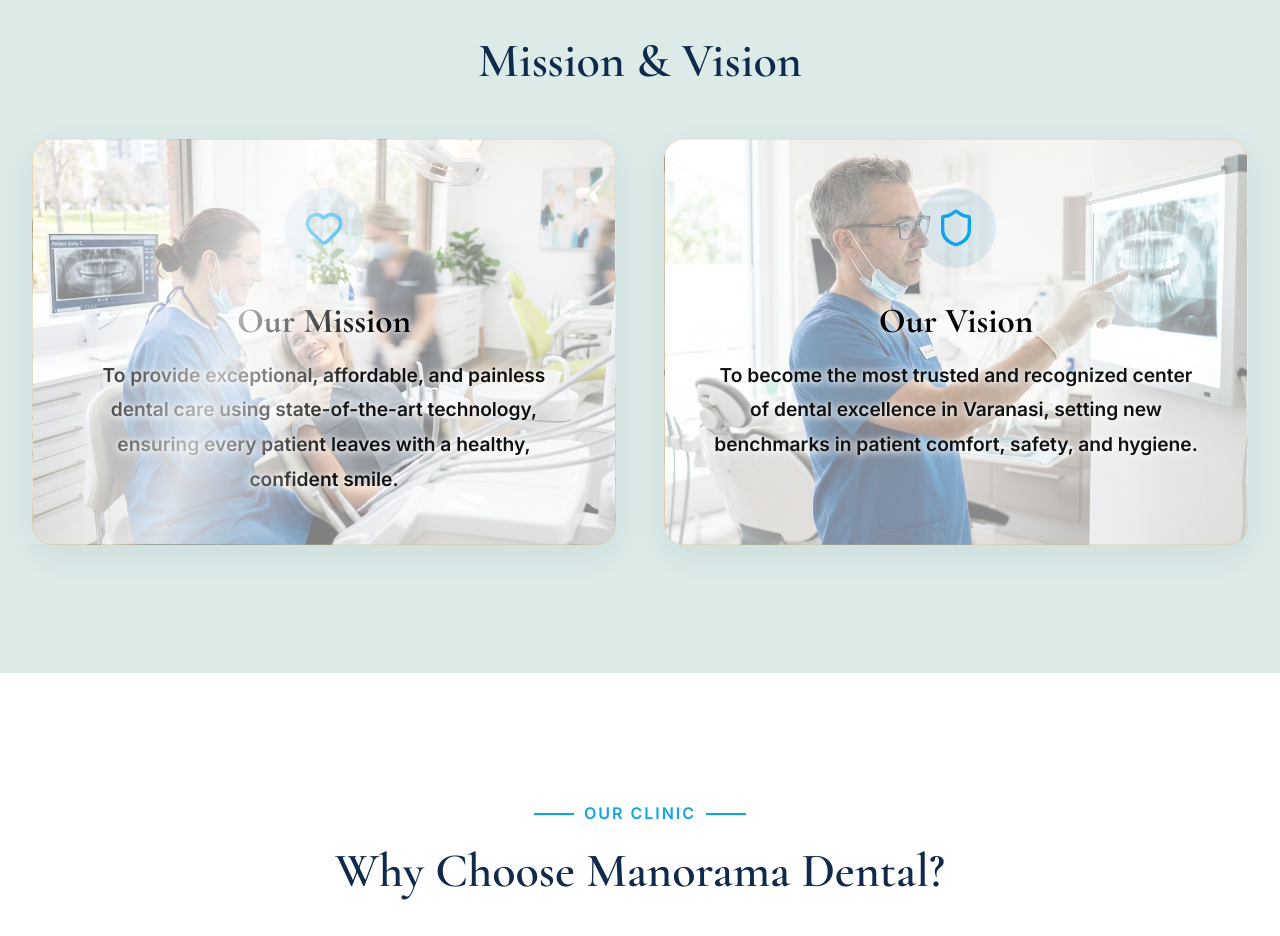
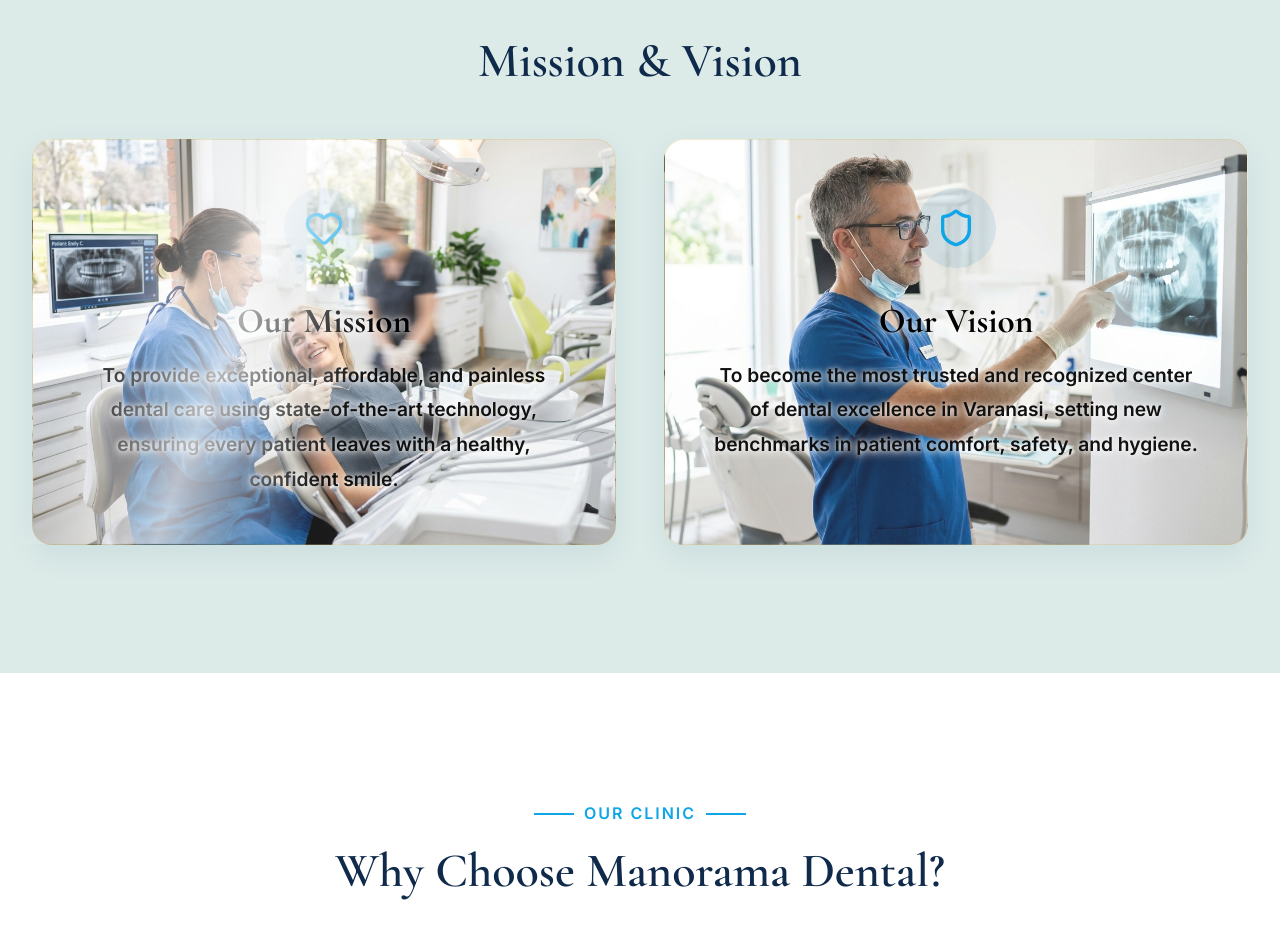
Before and after one commit to rajeev8299/manorama_dental_clinic, a React (Vite) app in the folder frontend/: page /about in a window 1280 px wide. Shown: the part 1420-2356 px from the top of the page. Built offline with nearby package versions, Linux system fonts and the light colour scheme; no server answers.

Commit message:
Fix washed out white overlay on Mission and Vision images

```diff
--- a/frontend/src/pages/About.tsx
+++ b/frontend/src/pages/About.tsx
@@ -81,7 +81,7 @@
               <h2 style={{ fontSize: '3rem', color: 'var(--color-primary)' }}>Mission & Vision</h2>
             </div>
             <div style={{ display: 'grid', gridTemplateColumns: '1fr 1fr', gap: '3rem' }}>
-              <Hover3DCard className="premium-card" style={{ padding: '3rem', background: 'linear-gradient(rgba(255, 255, 255, 0.5), rgba(255, 255, 255, 0.5)), url("/images/mission_bg.jpg") center/cover', textAlign: 'center' }}>
+              <Hover3DCard className="premium-card" style={{ padding: '3rem', background: 'linear-gradient(rgba(255, 255, 255, 0.1), rgba(255, 255, 255, 0.1)), url("/images/mission_bg.jpg") center/cover', textAlign: 'center' }}>
                 <div style={{ width: '80px', height: '80px', background: 'rgba(8,123,193,0.1)', borderRadius: '50%', display: 'flex', alignItems: 'center', justifyContent: 'center', margin: '0 auto 2rem' }}>
                   <Heart size={40} color="var(--color-accent)" />
                 </div>
@@ -91,7 +91,7 @@
                 </p>
               </Hover3DCard>
 
-              <Hover3DCard className="premium-card" style={{ padding: '3rem', background: 'linear-gradient(rgba(255, 255, 255, 0.5), rgba(255, 255, 255, 0.5)), url("/images/vision_bg.jpg") center/cover', textAlign: 'center' }}>
+              <Hover3DCard className="premium-card" style={{ padding: '3rem', background: 'linear-gradient(rgba(255, 255, 255, 0.1), rgba(255, 255, 255, 0.1)), url("/images/vision_bg.jpg") center/cover', textAlign: 'center' }}>
                 <div style={{ width: '80px', height: '80px', background: 'rgba(8,123,193,0.1)', borderRadius: '50%', display: 'flex', alignItems: 'center', justifyContent: 'center', margin: '0 auto 2rem' }}>
                   <Shield size={40} color="var(--color-accent)" />
                 </div>
```
